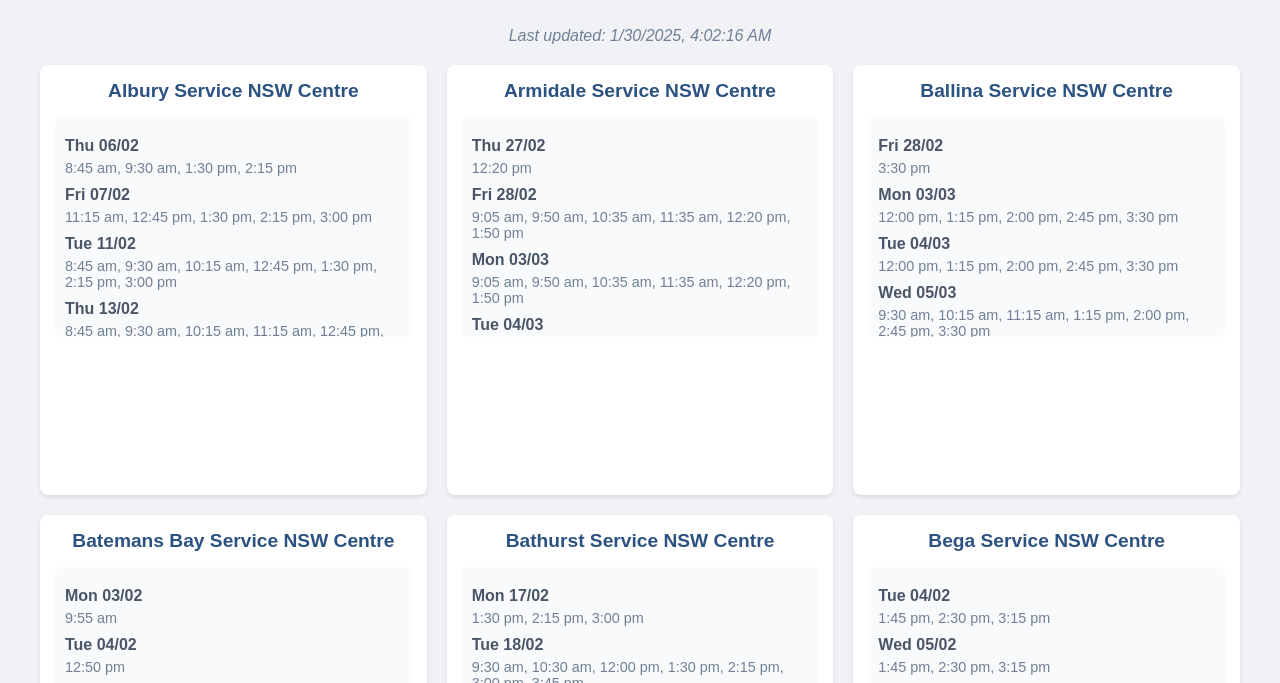
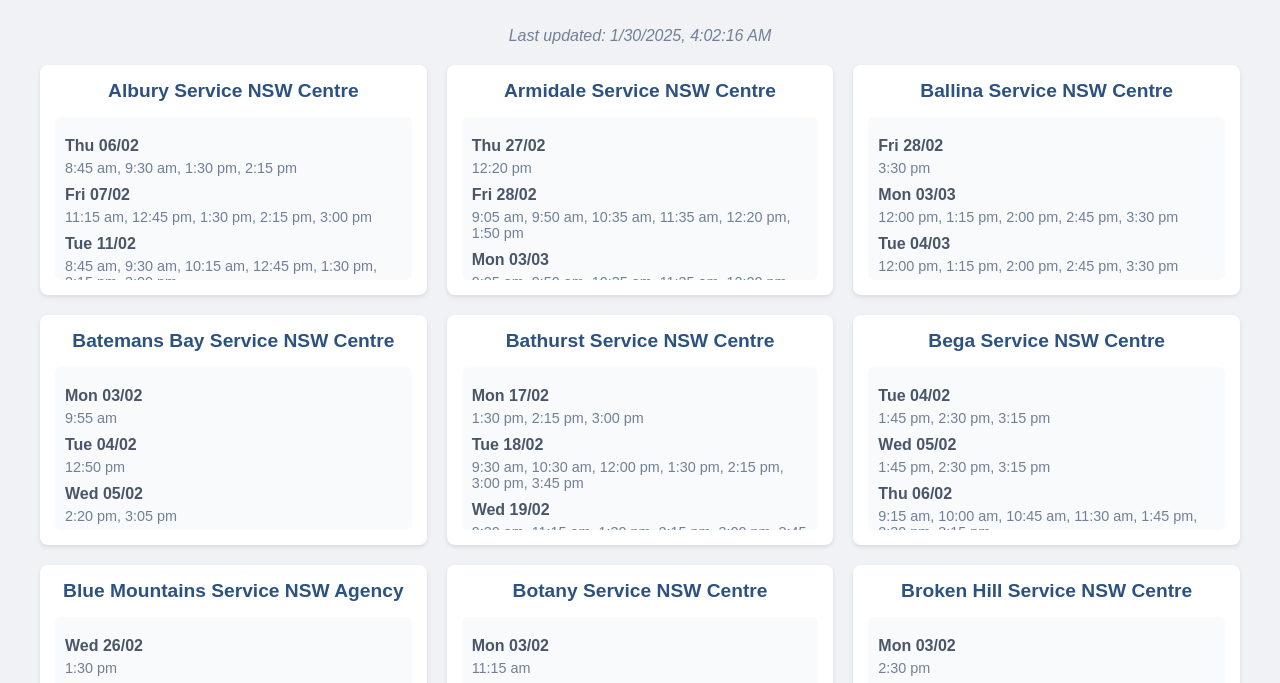
Before and after one commit to Myrtabooking/driving-test-times, a plain HTML site: page docs/index.html in a window 1280 px wide. Shown: the part 101-784 px from the top of the page. Drawn offline with Linux system fonts and the light colour scheme.

Commit message:
Update index.html

```diff
--- a/docs/index.html
+++ b/docs/index.html
@@ -27,7 +27,7 @@
             border-radius: 8px;
             box-shadow: 0 2px 4px rgba(0,0,0,0.1);
             padding: 15px;
-            height: 400px; /* Fixed height */
+            height: 200px; /* Fixed height */
             display: flex;
             flex-direction: column;
         }
```
